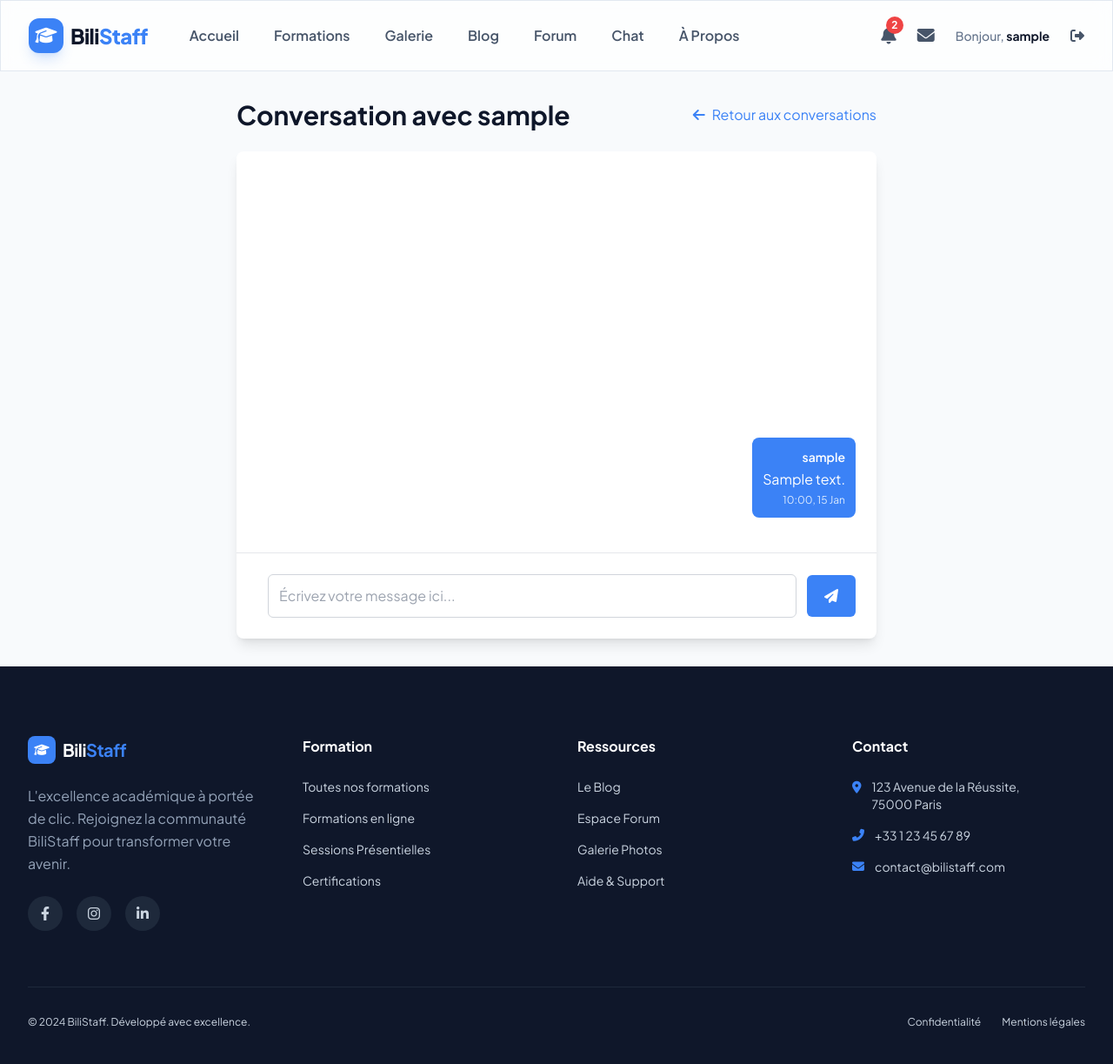
After one commit to chadrackmbupiokajess/bilistaff, a Django app: page /messages/1/ in a window 1280 px wide. The commit adds this page. Shown: the whole page at 87% size. Run offline with Django 5.2, Linux system fonts and the light colour scheme; a user stored in the database is signed in; tables that the repository leaves empty hold one stand-in row (values such as "Sample post"); some libraries are stand-ins or nearby versions.

Commit message:
Ajout message

```diff
--- a/biliapp/views.py
+++ b/biliapp/views.py
@@ -3,8 +3,9 @@ from django.contrib.auth import login, authenticate, logout
 from django.contrib.auth.forms import UserCreationForm, AuthenticationForm
 from django.contrib.auth.decorators import login_required
 from django.contrib import messages
-from django.db.models import Max # Importez Max pour les requêtes agrégées
-from .models import Categorie, Formation, InscriptionFormation, Blog, Galerie, ForumSujet, ForumMessage, ChatMessage, Message # Importez le modèle Message
+from django.db.models import Max, Q # Importez Max et Q pour les requêtes agrégées et complexes
+from django.contrib.auth.models import User # Importez le modèle User
+from .models import Categorie, Formation, InscriptionFormation, Blog, Galerie, ForumSujet, ForumMessage, ChatMessage, Message
 
 def home(request):
     recent_formations = Formation.objects.all().order_by('-date_creation')[:3]
@@ -144,33 +145,70 @@ def notifications_view(request):
 
 @login_required
 def messages_view(request):
+    search_query = request.GET.get('q')
+
     # Récupère tous les messages reçus par l'utilisateur actuel, triés par date
     all_received_messages = Message.objects.filter(recipient=request.user).order_by('-timestamp')
 
     # Dictionnaire pour stocker les messages groupés par expéditeur
-    # {sender_id: {'sender': User, 'latest_message': Message, 'unread_count': int}}
     grouped_messages = {}
 
     for msg in all_received_messages:
         sender_id = msg.sender.id
         if sender_id not in grouped_messages:
-            # Si c'est le premier message de cet expéditeur, c'est le plus récent
             grouped_messages[sender_id] = {
                 'sender': msg.sender,
                 'latest_message': msg,
                 'unread_count': 0
             }
-        # Incrémente le compteur de non lus si le message n'est pas lu
         if not msg.read:
             grouped_messages[sender_id]['unread_count'] += 1
 
-    # Convertit le dictionnaire en liste et trie par la date du dernier message
     messages_by_sender = sorted(
         grouped_messages.values(),
         key=lambda x: x['latest_message'].timestamp,
         reverse=True
     )
 
+    # Appliquer le filtre de recherche si une requête est présente
+    if search_query:
+        filtered_messages_by_sender = []
+        for conversation in messages_by_sender:
+            # Vérifier si le nom de l'expéditeur ou le corps du dernier message contient la requête
+            if (search_query.lower() in conversation['sender'].username.lower() or
+                search_query.lower() in conversation['latest_message'].body.lower()):
+                filtered_messages_by_sender.append(conversation)
+        messages_by_sender = filtered_messages_by_sender
+
     return render(request, 'messages.html', {
         'messages_by_sender': messages_by_sender,
     })
+
+@login_required
+def message_detail_view(request, user_id):
+    other_user = get_object_or_404(User, pk=user_id)
+
+    # Récupérer tous les messages entre l'utilisateur connecté et other_user
+    messages_conversation = Message.objects.filter(
+        Q(sender=request.user, recipient=other_user) |
+        Q(sender=other_user, recipient=request.user)
+    ).order_by('timestamp') # Trier par ordre chronologique
+
+    # Marquer comme lus les messages reçus de cet other_user
+    Message.objects.filter(sender=other_user, recipient=request.user, read=False).update(read=True)
+
+    if request.method == 'POST':
+        body = request.POST.get('body')
+        if body:
+            Message.objects.create(
+                sender=request.user,
+                recipient=other_user,
+                body=body
+            )
+            # Rediriger pour éviter la soumission multiple du formulaire
+            return redirect('message_detail', user_id=user_id)
+
+    return render(request, 'message_detail.html', {
+        'other_user': other_user,
+        'messages_conversation': messages_conversation,
+    })
--- a/bilistaff/urls.py
+++ b/bilistaff/urls.py
@@ -20,7 +20,8 @@ urlpatterns = [
     path('forum/<int:pk>/', views.forum_detail, name='forum_detail'),
     path('chat/', views.chat_view, name='chat'),
     path('notifications/', views.notifications_view, name='notifications'),
-    path('messages/', views.messages_view, name='messages'), # Nouvelle URL pour les messages
+    path('messages/', views.messages_view, name='messages'),
+    path('messages/<int:user_id>/', views.message_detail_view, name='message_detail'), # Nouvelle URL pour le détail des messages
 ]
 
 if settings.DEBUG:
--- /dev/null
+++ b/templates/message_detail.html
@@ -0,0 +1,55 @@
+{% extends 'base.html' %}
+
+{% block title %}Conversation avec {{ other_user.username }}{% endblock %}
+
+{% block content %}
+<div class="max-w-3xl mx-auto px-4 py-8">
+    <div class="flex items-center justify-between mb-6">
+        <h1 class="text-3xl font-bold text-primary">Conversation avec {{ other_user.username }}</h1>
+        <a href="{% url 'messages' %}" class="text-accent hover:underline flex items-center">
+            <i class="fas fa-arrow-left mr-2"></i> Retour aux conversations
+        </a>
+    </div>
+
+    {# Conteneur unique pour la conversation et le formulaire de réponse #}
+    <div class="bg-white shadow-lg rounded-lg flex flex-col h-[70vh]"> {# h-[70vh] pour une hauteur fixe et défilable #}
+        {# Liste des messages défilable #}
+        <div class="p-6 overflow-y-auto flex-grow flex flex-col-reverse" id="message-list">
+            {% if messages_conversation %}
+                {% for message in messages_conversation reversed %} {# Afficher les messages du plus récent au plus ancien #}
+                    <div class="mb-4 {% if message.sender == request.user %}text-right{% else %}text-left{% endif %}">
+                        <div class="inline-block p-3 rounded-lg {% if message.sender == request.user %}bg-accent text-white{% else %}bg-gray-200 text-gray-800{% endif %} max-w-xs">
+                            <p class="text-sm font-semibold">{{ message.sender.username }}</p>
+                            <p class="text-base mt-1">{{ message.body }}</p>
+                            <span class="text-xs {% if message.sender == request.user %}text-blue-100{% else %}text-gray-600{% endif %} block mt-1">{{ message.timestamp|date:"H:i, d M" }}</span>
+                        </div>
+                    </div>
+                {% endfor %}
+            {% else %}
+                <p class="text-slate-600 text-center">Aucun message dans cette conversation.</p>
+            {% endif %}
+        </div>
+
+        {# Formulaire de réponse #}
+        <div class="p-6 border-t border-gray-200">
+            <form method="post" action="{% url 'message_detail' user_id=other_user.id %}" class="flex items-center space-x-3">
+                {% csrf_token %}
+                <textarea name="body" rows="1" class="flex-grow p-3 border border-gray-300 rounded-md focus:outline-none focus:ring-2 focus:ring-accent focus:border-transparent resize-none" placeholder="Écrivez votre message ici..." required></textarea>
+                <button type="submit" class="px-5 py-3 bg-accent text-white font-bold rounded-md hover:bg-blue-700 transition-colors">
+                    <i class="fas fa-paper-plane"></i>
+                </button>
+            </form>
+        </div>
+    </div>
+</div>
+
+<script>
+    // Faire défiler la liste des messages vers le bas au chargement de la page
+    document.addEventListener('DOMContentLoaded', function() {
+        const messageList = document.getElementById('message-list');
+        if (messageList) {
+            messageList.scrollTop = messageList.scrollHeight;
+        }
+    });
+</script>
+{% endblock %}
```
Also changed, not shown: templates/messages.html (+23 -9 lines).
